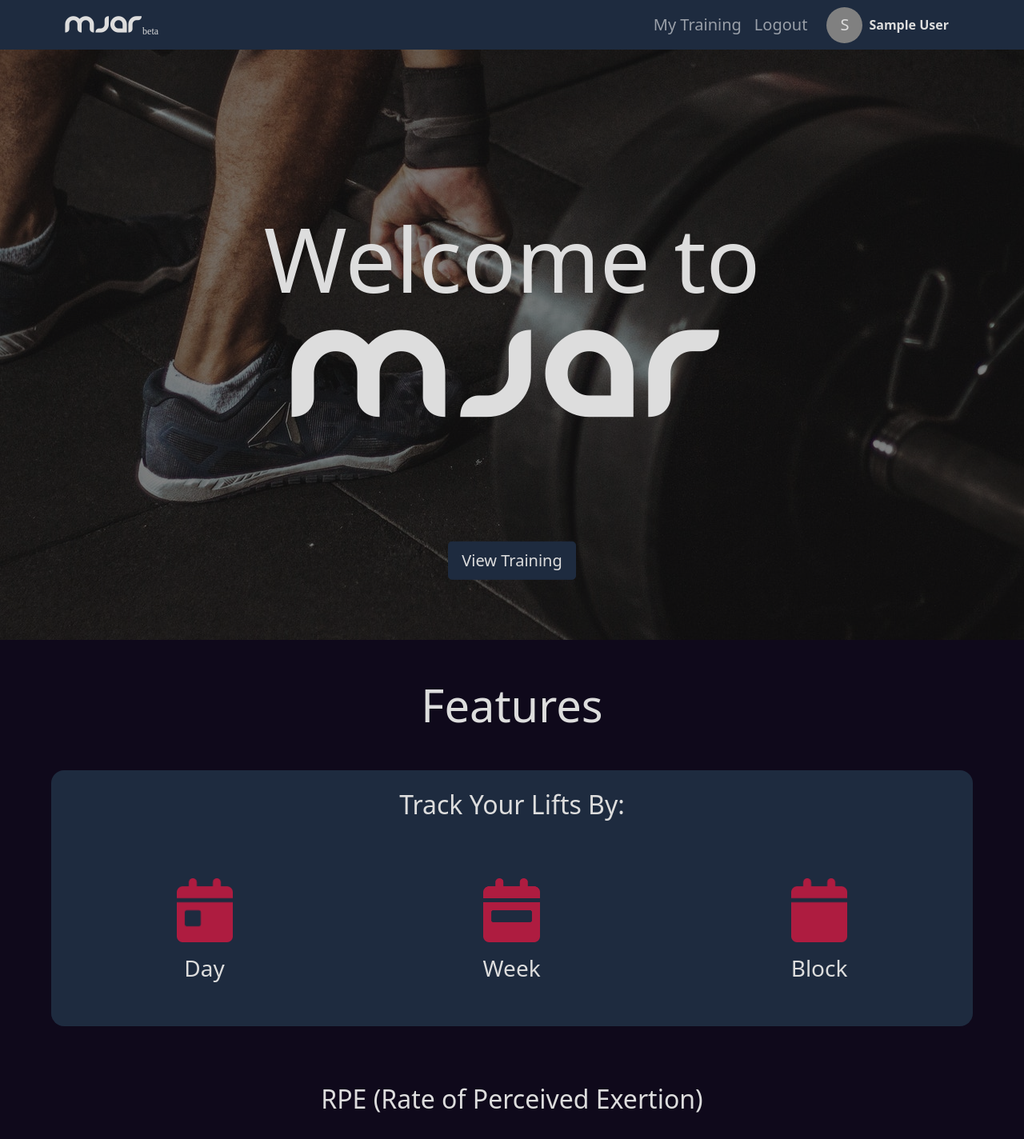
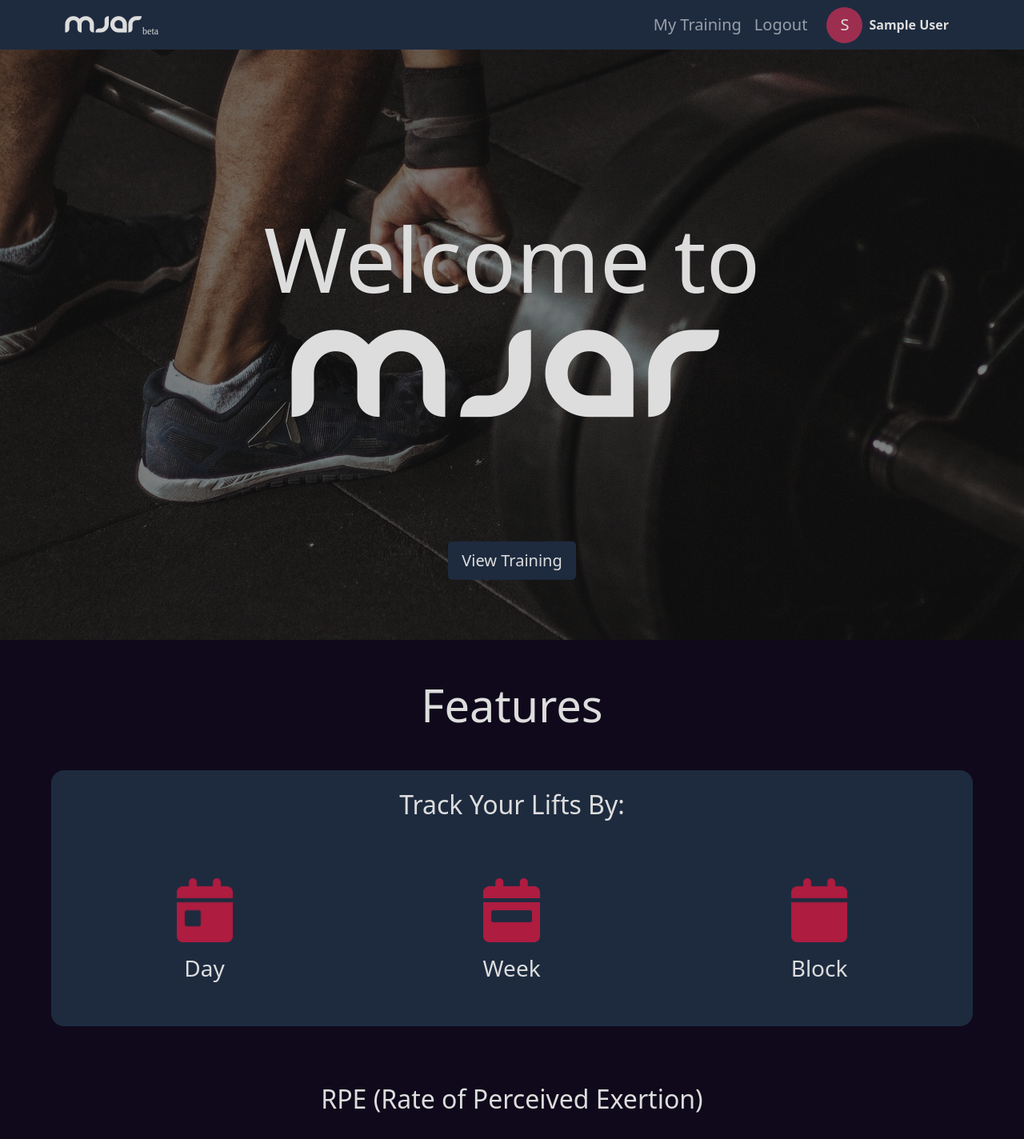
Before and after one commit to Mpb0406/MJAR, a React (Create React App) app in the folder frontend/: page / in a window 1280 px wide. Shown: the top 1424 px of the page at 80% size. Built offline with nearby package versions, Linux system fonts and the light colour scheme; sample sign-in values are in the browser's storage; a web font is replaced by a local one.

Commit message:
Save all changes

```diff
--- a/frontend/src/App.scss
+++ b/frontend/src/App.scss
@@ -27,7 +27,6 @@
   height: 45px;
   width: 45px;
   border-radius: 50%;
-  background-color: gray;
 }
 
 .hover-text {
--- a/frontend/src/Components/BlockCard.js
+++ b/frontend/src/Components/BlockCard.js
@@ -53,7 +53,7 @@ const BlockCard = ({ name, weeks, id, startDate, endDate }) => {
                     {endDate}
                   </Moment>
                 </h4>
-                <h4 className="fs-6 bg-secondary py-1 px-2 rounded-pill">{`${
+                <h4 className="fs-6 bg-secondary py-1 px-3 rounded-pill">{`${
                   weeks.length
                 } ${weeks.length === 1 ? "Week" : "Weeks"}`}</h4>
               </Card.Title>
--- a/frontend/src/Components/DayCard.js
+++ b/frontend/src/Components/DayCard.js
@@ -56,7 +56,7 @@ const DayCard = ({ name, lifts, id, block, week, date }) => {
                     {date}
                   </Moment>
                 </h4>
-                <h4 className="fs-6 bg-secondary py-1 px-2 rounded-pill">{`${
+                <h4 className="fs-6 bg-secondary py-1 px-3 rounded-pill">{`${
                   lifts.length
                 } ${lifts.length === 1 ? "Lift" : "Lifts"}`}</h4>
               </Card.Title>
--- a/frontend/src/Components/Header.js
+++ b/frontend/src/Components/Header.js
@@ -53,7 +53,7 @@ const Header = () => {
                   Logout
                 </Nav.Link>
                 <div className="profile bg-primary d-flex align-items-center ms-0 mt-3 ms-lg-3 mt-lg-0">
-                  <div className="profile-pic position-relative">
+                  <div className="profile-pic position-relative bg-secondary">
                     <h5 className="bg-none text-light position-absolute top-50 start-50 translate-50">
                       {user ? user.name.split("")[0] : "U"}
                     </h5>
--- a/frontend/src/Components/WeekCard.js
+++ b/frontend/src/Components/WeekCard.js
@@ -53,7 +53,7 @@ const WeekCard = ({ name, days, id, blockId, startDate, endDate }) => {
                     {endDate}
                   </Moment>
                 </h4>
-                <h4 className="fs-6 bg-secondary py-1 px-2 rounded-pill">{`${
+                <h4 className="fs-6 bg-secondary py-1 px-3 rounded-pill">{`${
                   days.length
                 } ${days.length === 1 ? "Day" : "Days"}`}</h4>
               </Card.Title>
--- a/frontend/src/customBootstrap.scss
+++ b/frontend/src/customBootstrap.scss
@@ -1,6 +1,6 @@
 $theme-colors: (
   "primary": #1e2b3f,
-  "secondary": #d03057,
+  "secondary": #9d2e50,
   "dark": #0f091b,
   "light": #ddd,
   "info": #2b2e33,
```
